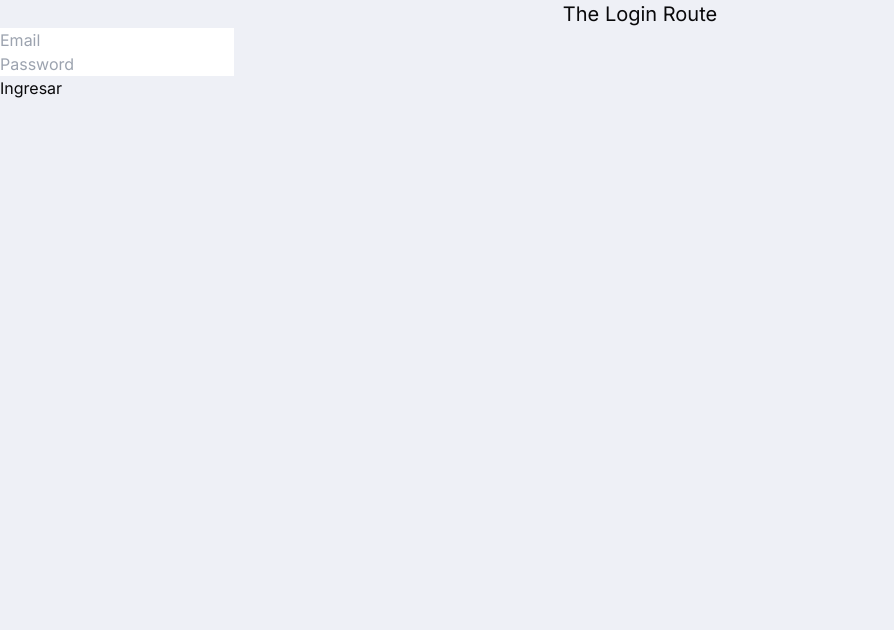
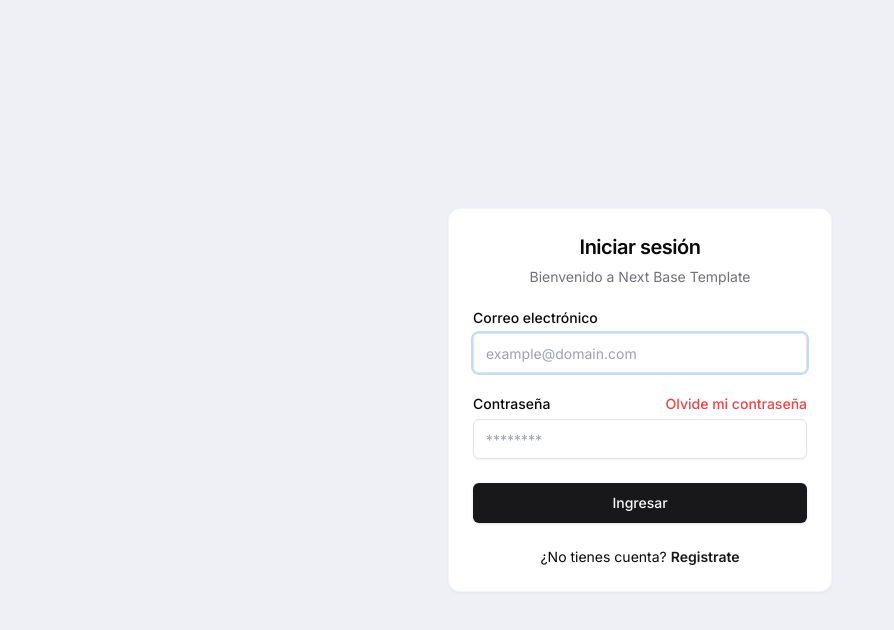
Before and after one commit to ICKillerGH/base-next-template, a Next.js app: page /login in a window 1280 px wide. Shown: the top 630 px of the page, without its empty margins (0-894 px from the left). Built offline with nearby package versions, Linux system fonts and the light colour scheme; what @next/env would draw is missing.

Commit message:
Refactor login form

```diff
--- a/app/app/page.tsx
+++ b/app/app/page.tsx
@@ -2,7 +2,7 @@
 
 export default function Dashboard() {
   return (
-    <div className="font-[family-name:var(--font-inter)]">
+    <div>
       <Heading>Dashboard</Heading>
     </div>
   );
--- a/app/app/protected/page.tsx
+++ /dev/null
@@ -1,12 +0,0 @@
-import { getCurrentSessionOrRedirect } from "@/lib/session";
-
-export default async function Protected() {
-  const { user } = await getCurrentSessionOrRedirect();
-
-  return (
-    <div className="font-[family-name:var(--font-inter)]">
-      <h1 className="text-xl text-center">The protected route</h1>
-      <pre className="whitespace-pre">{JSON.stringify(user, null, 2)}</pre>
-    </div>
-  );
-}
--- a/app/login/form.tsx
+++ b/app/login/form.tsx
@@ -1,7 +1,19 @@
 "use client";
 
+import {
+  Card,
+  CardContent,
+  CardDescription,
+  CardFooter,
+  CardHeader,
+  CardTitle,
+} from "@/components/ui/card";
 import { loginAction } from "./actions";
 import { useActionState } from "react";
+import { Input } from "@/components/ui/input";
+import { Label } from "@/components/ui/label";
+import FormGroup from "@/components/ui/form-group";
+import { Button } from "@/components/ui/button";
 
 export default function Form() {
   const [state, formAction, isPending] = useActionState(loginAction, {
@@ -13,33 +25,58 @@
   });
 
   return (
+    <Card className="max-w-96 w-full">
+      <CardHeader className="text-center">
+        <CardTitle>Iniciar sesión</CardTitle>
+        <CardDescription>Bienvenido a Next Base Template</CardDescription>
+      </CardHeader>
+      <CardContent>
         <form action={formAction}>
-      <div>
-        <input
+          <FormGroup>
+            <Label htmlFor="email">Correo electrónico</Label>
+            <Input
               type="text"
               id="email"
               name="email"
-          placeholder="Email"
+              placeholder="example@domain.com"
               defaultValue={state.fields.email}
+              autoFocus
             />
             {state.status === "validation-error" && state.errors.email?.[0] && (
               <span>{state.errors.email?.[0]}</span>
             )}
-      </div>
-      <div>
-        <input
+          </FormGroup>
+          <FormGroup>
+            <Label htmlFor="password" className="flex justify-between">
+              <span>Contraseña</span>
+              <a href="#" className="text-destructive" tabIndex={1}>
+                Olvide mi contraseña
+              </a>
+            </Label>
+            <Input
               type="password"
               id="password"
               name="password"
-          placeholder="Password"
+              placeholder="********"
               defaultValue={state.fields.password}
             />
-        {state.status === "validation-error" && state.errors.password?.[0] && (
+            {state.status === "validation-error" &&
+              state.errors.password?.[0] && (
                 <span>{state.errors.password?.[0]}</span>
               )}
-      </div>
+          </FormGroup>
 
-      <button>{isPending ? "Cargando" : "Ingresar"}</button>
+          <Button type="submit" className="flex w-full">
+            {isPending ? "Cargando" : "Ingresar"}
+          </Button>
         </form>
+      </CardContent>
+      <CardFooter className="justify-center gap-1 text-sm">
+        <p>¿No tienes cuenta?</p>
+        <a href="#" className="font-semibold text-primary">
+          Registrate
+        </a>
+      </CardFooter>
+    </Card>
   );
 }
--- a/app/login/page.tsx
+++ b/app/login/page.tsx
@@ -2,9 +2,7 @@
 
 export default function Login() {
   return (
-    <div className="font-[family-name:var(--font-inter)]">
-      <h1 className="text-xl text-center">The Login Route</h1>
-
+    <div className="min-h-screen flex items-center justify-center">
       <Form />
     </div>
   );
--- a/components/ui/button.tsx
+++ b/components/ui/button.tsx
@@ -1,8 +1,8 @@
-import * as React from "react"
-import { Slot } from "@radix-ui/react-slot"
-import { cva, type VariantProps } from "class-variance-authority"
+import * as React from "react";
+import { Slot } from "@radix-ui/react-slot";
+import { cva, type VariantProps } from "class-variance-authority";
 
-import { cn } from "@/lib/utils"
+import { cn } from "@/lib/utils";
 
 const buttonVariants = cva(
   "inline-flex items-center justify-center gap-2 whitespace-nowrap rounded-md text-sm font-medium transition-colors focus-visible:outline-none focus-visible:ring-1 focus-visible:ring-ring disabled:pointer-events-none disabled:opacity-50 [&_svg]:pointer-events-none [&_svg]:size-4 [&_svg]:shrink-0",
@@ -21,9 +21,9 @@
         link: "text-primary underline-offset-4 hover:underline",
       },
       size: {
-        default: "h-9 px-4 py-2",
+        default: "h-10 px-4 py-2",
         sm: "h-8 rounded-md px-3 text-xs",
-        lg: "h-10 rounded-md px-8",
+        lg: "h-12 rounded-md px-8",
         icon: "h-9 w-9",
       },
     },
@@ -32,26 +32,26 @@
       size: "default",
     },
   }
-)
+);
 
 export interface ButtonProps
   extends React.ButtonHTMLAttributes<HTMLButtonElement>,
     VariantProps<typeof buttonVariants> {
-  asChild?: boolean
+  asChild?: boolean;
 }
 
 const Button = React.forwardRef<HTMLButtonElement, ButtonProps>(
   ({ className, variant, size, asChild = false, ...props }, ref) => {
-    const Comp = asChild ? Slot : "button"
+    const Comp = asChild ? Slot : "button";
     return (
       <Comp
         className={cn(buttonVariants({ variant, size, className }))}
         ref={ref}
         {...props}
       />
-    )
+    );
   }
-)
-Button.displayName = "Button"
+);
+Button.displayName = "Button";
 
-export { Button, buttonVariants }
+export { Button, buttonVariants };
--- /dev/null
+++ b/components/ui/card.tsx
@@ -0,0 +1,86 @@
+import * as React from "react";
+
+import { cn } from "@/lib/utils";
+
+const Card = React.forwardRef<
+  HTMLDivElement,
+  React.HTMLAttributes<HTMLDivElement>
+>(({ className, ...props }, ref) => (
+  <div
+    ref={ref}
+    className={cn(
+      "rounded-xl border border-gray-100 bg-card text-card-foreground shadow shadow-gray-200",
+      className
+    )}
+    {...props}
+  />
+));
+Card.displayName = "Card";
+
+const CardHeader = React.forwardRef<
+  HTMLDivElement,
+  React.HTMLAttributes<HTMLDivElement>
+>(({ className, ...props }, ref) => (
+  <div
+    ref={ref}
+    className={cn("flex flex-col space-y-1.5 p-6", className)}
+    {...props}
+  />
+));
+CardHeader.displayName = "CardHeader";
+
+const CardTitle = React.forwardRef<
+  HTMLDivElement,
+  React.HTMLAttributes<HTMLDivElement>
+>(({ className, ...props }, ref) => (
+  <div
+    ref={ref}
+    className={cn(
+      "font-semibold leading-none tracking-tight text-xl",
+      className
+    )}
+    {...props}
+  />
+));
+CardTitle.displayName = "CardTitle";
+
+const CardDescription = React.forwardRef<
+  HTMLDivElement,
+  React.HTMLAttributes<HTMLDivElement>
+>(({ className, ...props }, ref) => (
+  <div
+    ref={ref}
+    className={cn("text-sm text-muted-foreground", className)}
+    {...props}
+  />
+));
+CardDescription.displayName = "CardDescription";
+
+const CardContent = React.forwardRef<
+  HTMLDivElement,
+  React.HTMLAttributes<HTMLDivElement>
+>(({ className, ...props }, ref) => (
+  <div ref={ref} className={cn("p-6 pt-0", className)} {...props} />
+));
+CardContent.displayName = "CardContent";
+
+const CardFooter = React.forwardRef<
+  HTMLDivElement,
+  React.HTMLAttributes<HTMLDivElement>
+>(({ className, ...props }, ref) => (
+  <div
+    ref={ref}
+    className={cn("flex items-center p-6 pt-0", className)}
+    {...props}
+  />
+));
+CardFooter.displayName = "CardFooter";
+
+export {
+  Card,
+  CardHeader,
+  CardFooter,
+  CardTitle,
+  CardDescription,
+  CardContent,
+};
--- /dev/null
+++ b/components/ui/form-group.tsx
@@ -0,0 +1,9 @@
+import { cn } from "@/lib/utils";
+import { ComponentProps } from "react";
+
+export default function FormGroup({
+  className,
+  ...props
+}: ComponentProps<"div">) {
+  return <div {...props} className={cn("mb-6 group", className)} />;
+}
--- a/components/ui/input.tsx
+++ b/components/ui/input.tsx
@@ -1,6 +1,6 @@
-import * as React from "react"
+import * as React from "react";
 
-import { cn } from "@/lib/utils"
+import { cn } from "@/lib/utils";
 
 const Input = React.forwardRef<HTMLInputElement, React.ComponentProps<"input">>(
   ({ className, type, ...props }, ref) => {
@@ -8,15 +8,15 @@
       <input
         type={type}
         className={cn(
-          "flex h-9 w-full rounded-md border border-input bg-transparent px-3 py-1 text-base shadow-sm transition-colors file:border-0 file:bg-transparent file:text-sm file:font-medium file:text-foreground placeholder:text-muted-foreground focus-visible:outline-none focus-visible:ring-1 focus-visible:ring-ring disabled:cursor-not-allowed disabled:opacity-50 md:text-sm",
+          "flex h-10 w-full rounded-md border border-input bg-transparent px-3 py-1 text-base shadow-sm transition-colors file:border-0 file:bg-transparent file:text-sm file:font-medium file:text-foreground placeholder:text-gray-400 focus-visible:outline-none focus-visible:ring-2 focus-visible:ring-blue-200 disabled:cursor-not-allowed disabled:opacity-50 md:text-sm",
           className
         )}
         ref={ref}
         {...props}
       />
-    )
+    );
   }
-)
-Input.displayName = "Input"
+);
+Input.displayName = "Input";
 
-export { Input }
+export { Input };
--- /dev/null
+++ b/components/ui/label.tsx
@@ -0,0 +1,26 @@
+"use client";
+
+import * as React from "react";
+import * as LabelPrimitive from "@radix-ui/react-label";
+import { cva, type VariantProps } from "class-variance-authority";
+
+import { cn } from "@/lib/utils";
+
+const labelVariants = cva(
+  "block group-has-[label+input]:mb-2 text-sm font-medium leading-none peer-disabled:cursor-not-allowed peer-disabled:opacity-70"
+);
+
+const Label = React.forwardRef<
+  React.ElementRef<typeof LabelPrimitive.Root>,
+  React.ComponentPropsWithoutRef<typeof LabelPrimitive.Root> &
+    VariantProps<typeof labelVariants>
+>(({ className, ...props }, ref) => (
+  <LabelPrimitive.Root
+    ref={ref}
+    className={cn(labelVariants(), className)}
+    {...props}
+  />
+));
+Label.displayName = LabelPrimitive.Root.displayName;
+
+export { Label };
--- a/package.json
+++ b/package.json
@@ -20,6 +20,7 @@
     "@radix-ui/react-avatar": "^1.1.1",
     "@radix-ui/react-dialog": "^1.1.2",
     "@radix-ui/react-dropdown-menu": "^2.1.2",
+    "@radix-ui/react-label": "^2.1.0",
     "@radix-ui/react-separator": "^1.1.0",
     "@radix-ui/react-slot": "^1.1.0",
     "@radix-ui/react-tooltip": "^1.1.4",
```
Also changed, not shown: 1 other file (tests, documents, lock files or other folders). Lines whose indentation alone changed are shown as unchanged.
